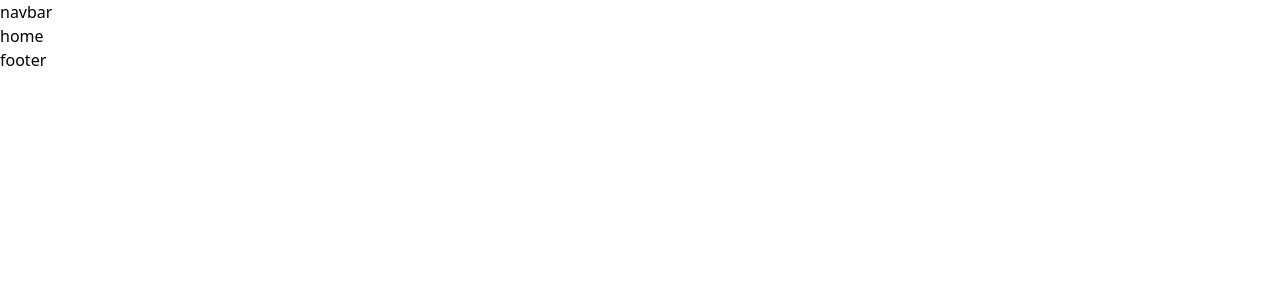
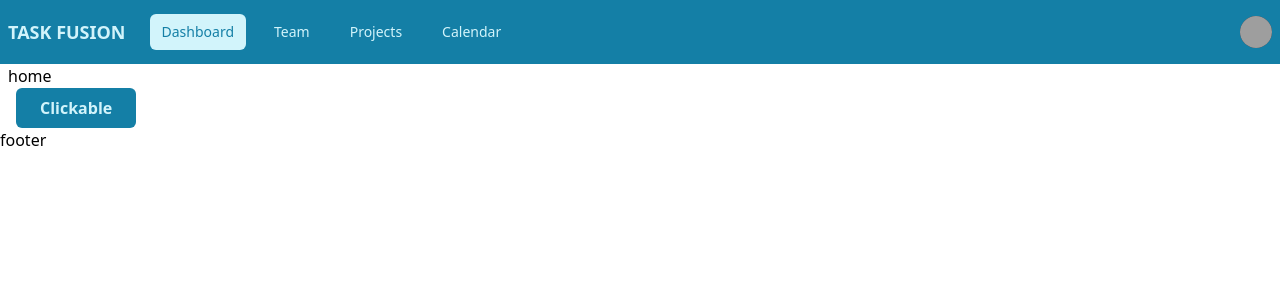
Before and after one commit to noyandey88/collaborative-task-management, a React (Vite) app: page / in a window 1280 px wide. Shown: the top 300 px of the page. Built offline with nearby package versions, Linux system fonts and the light colour scheme; grey boxes are pictures that could not be loaded.

Commit message:
feat: added new color to navbar

```diff
--- a/package.json
+++ b/package.json
@@ -10,11 +10,15 @@
     "preview": "vite preview"
   },
   "dependencies": {
+    "@headlessui/react": "^1.7.17",
+    "@heroicons/react": "^2.0.18",
     "firebase": "^10.3.1",
     "preline": "^1.9.0",
     "react": "^18.2.0",
     "react-dom": "^18.2.0",
-    "react-router-dom": "^6.15.0"
+    "react-hot-toast": "^2.4.1",
+    "react-router-dom": "^6.15.0",
+    "tailwind-merge": "^1.14.0"
   },
   "devDependencies": {
     "@tailwindcss/forms": "^0.5.6",
--- a/src/components/navbar/Navbar.jsx
+++ b/src/components/navbar/Navbar.jsx
@@ -1,7 +1,150 @@
+import { Disclosure, Menu, Transition } from '@headlessui/react';
+import { Bars3Icon, XMarkIcon } from '@heroicons/react/24/outline';
+import { Fragment } from 'react';
+import { Link } from 'react-router-dom';
+
+const navigation = [
+  { name: 'Dashboard', href: '#', current: true },
+  { name: 'Team', href: '#', current: false },
+  { name: 'Projects', href: '#', current: false },
+  { name: 'Calendar', href: '#', current: false },
+];
+
+function classNames(...classes) {
+  return classes.filter(Boolean).join(' ');
+}
+
 export default function Navbar() {
   return (
-    <nav>
-      <h2>navbar</h2>
-    </nav>
+    <Disclosure as="nav" className="bg-primary">
+      {({ open }) => (
+        <>
+          <div className="container mx-auto px-2">
+            <div className="relative flex h-16 items-center justify-between">
+              <div className="absolute inset-y-0 left-0 flex items-center sm:hidden">
+                {/* Mobile menu button */}
+                <Disclosure.Button className="relative inline-flex items-center justify-center rounded-md p-2 text-secondary hover:bg-secondary hover:text-primary focus:outline-none focus:ring-2 focus:ring-inset focus:ring-white">
+                  <span className="absolute -inset-0.5" />
+                  <span className="sr-only">Open main menu</span>
+                  {open ? (
+                    <XMarkIcon className="block h-6 w-6" aria-hidden="true" />
+                  ) : (
+                    <Bars3Icon className="block h-6 w-6" aria-hidden="true" />
+                  )}
+                </Disclosure.Button>
+              </div>
+              <div className="flex flex-1 items-center justify-center sm:items-stretch sm:justify-start">
+                <div className="flex flex-shrink-0 items-center">
+                  <h2 className="text-lg font-bold text-secondary uppercase">Task Fusion</h2>
+                </div>
+                <div className="hidden sm:ml-6 sm:block">
+                  <div className="flex space-x-4">
+                    {navigation.map((item) => (
+                      <a
+                        key={item.name}
+                        href={item.href}
+                        className={classNames(
+                          item.current ? 'bg-secondary text-primary' : 'text-secondary hover:bg-secondary hover:text-primary',
+                          'rounded-md px-3 py-2 text-sm font-medium',
+                        )}
+                        aria-current={item.current ? 'page' : undefined}
+                      >
+                        {item.name}
+                      </a>
+                    ))}
+                  </div>
+                </div>
+              </div>
+              <div className="absolute inset-y-0 right-0 flex items-center pr-2 sm:static sm:inset-auto sm:ml-6 sm:pr-0">
+                {/* <button
+                  type="button"
+                  className="relative rounded-full bg-gray-800 p-1 text-gray-400 hover:text-white focus:outline-none focus:ring-2 focus:ring-white focus:ring-offset-2 focus:ring-offset-gray-800"
+                >
+                  <span className="absolute -inset-1.5" />
+                  <span className="sr-only">View notifications</span>
+                  <BellIcon className="h-6 w-6" aria-hidden="true" />
+                </button> */}
+
+                {/* Profile dropdown */}
+                <Menu as="div" className="relative ml-3">
+                  <div>
+                    <Menu.Button className="relative flex rounded-full bg-gray-800 text-sm focus:outline-none focus:ring-2 focus:ring-white focus:ring-offset-2 focus:ring-offset-gray-800">
+                      <span className="absolute -inset-1.5" />
+                      <span className="sr-only">Open user menu</span>
+                      <img
+                        className="h-8 w-8 rounded-full"
+                        src="https://images.unsplash.com/photo-1472099645785-5658abf4ff4e?ixlib=rb-1.2.1&ixid=eyJhcHBfaWQiOjEyMDd9&auto=format&fit=facearea&facepad=2&w=256&h=256&q=80"
+                        alt=""
+                      />
+                    </Menu.Button>
+                  </div>
+                  <Transition
+                    as={Fragment}
+                    enter="transition ease-out duration-100"
+                    enterFrom="transform opacity-0 scale-95"
+                    enterTo="transform opacity-100 scale-100"
+                    leave="transition ease-in duration-75"
+                    leaveFrom="transform opacity-100 scale-100"
+                    leaveTo="transform opacity-0 scale-95"
+                  >
+                    <Menu.Items className="absolute right-0 z-10 mt-2 w-48 origin-top-right rounded-md bg-white py-1 shadow-lg ring-1 ring-black ring-opacity-5 focus:outline-none">
+                      <Menu.Item>
+                        {({ active }) => (
+                          <Link
+                            to="/"
+                            className={classNames(active ? 'bg-gray-100' : '', 'block px-4 py-2 text-sm text-gray-700')}
+                          >
+                            Your Profile
+                          </Link>
+                        )}
+                      </Menu.Item>
+                      <Menu.Item>
+                        {({ active }) => (
+                          <Link
+                            to="/"
+                            className={classNames(active ? 'bg-gray-100' : '', 'block px-4 py-2 text-sm text-gray-700')}
+                          >
+                            Settings
+                          </Link>
+                        )}
+                      </Menu.Item>
+                      <Menu.Item>
+                        {({ active }) => (
+                          <Link
+                            to="/"
+                            className={classNames(active ? 'bg-gray-100' : '', 'block px-4 py-2 text-sm text-gray-700')}
+                          >
+                            Sign out
+                          </Link>
+                        )}
+                      </Menu.Item>
+                    </Menu.Items>
+                  </Transition>
+                </Menu>
+              </div>
+            </div>
+          </div>
+
+          <Disclosure.Panel className="sm:hidden">
+            <div className="space-y-1 px-2 pb-3 pt-2">
+              {navigation.map((item) => (
+                <Disclosure.Button
+                  key={item.name}
+                  as="a"
+                  href={item.href}
+                  className={classNames(
+                    item.current ? 'bg-secondary text-primary' : 'text-secondary hover:bg-secondary hover:text-primary',
+                    'block rounded-md px-3 py-2 text-base font-medium',
+                  )}
+                  aria-current={item.current ? 'page' : undefined}
+                >
+                  {item.name}
+                </Disclosure.Button>
+              ))}
+            </div>
+          </Disclosure.Panel>
+        </>
+      )}
+    </Disclosure>
   );
 }
--- a/src/index.css
+++ b/src/index.css
@@ -8,4 +8,8 @@
   :root {
     --font-inter: "Inter", sans-serif;
   }
+
+  .button-press {
+    @apply active:translate-y-[0.075rem];
+  }
 }
--- a/src/layouts/Main.jsx
+++ b/src/layouts/Main.jsx
@@ -6,7 +6,9 @@ export default function Main() {
   return (
     <>
       <Navbar />
-      <Outlet />
+      <div className="container mx-auto px-2">
+        <Outlet />
+      </div>
       <Footer />
     </>
   );
--- a/src/pages/home/Home.jsx
+++ b/src/pages/home/Home.jsx
@@ -1,7 +1,10 @@
+import Button from '../../ui/button/Button';
+
 export default function Home() {
   return (
     <main>
       <h2>home</h2>
+      <Button className="button-press ml-2">Clickable</Button>
     </main>
   );
 }
--- /dev/null
+++ b/src/ui/button/Button.jsx
@@ -0,0 +1,19 @@
+/* eslint-disable react/jsx-props-no-spreading */
+/* eslint-disable react/button-has-type */
+import { twMerge } from 'tailwind-merge';
+
+export default function Button({ children, ...restProps }) {
+  const { className } = restProps;
+
+  return (
+    <button
+      {...restProps}
+      className={twMerge(
+        'bg-primary text-secondary px-6 py-2 rounded-md font-semibold button-press',
+        className,
+      )}
+    >
+      {children}
+    </button>
+  );
+}
--- a/tailwind.config.js
+++ b/tailwind.config.js
@@ -8,8 +8,8 @@ export default {
   theme: {
     extend: {
       colors: {
-        primary: '#2874a1',
-        secondary: '#e6f0f8',
+        primary: '#147fa6',
+        secondary: '#d2f4fb',
       },
       fontFamily: {
         inter: 'var(--font-inter); ',
```
Also changed, not shown: 1 other file (tests, documents, lock files or other folders).
